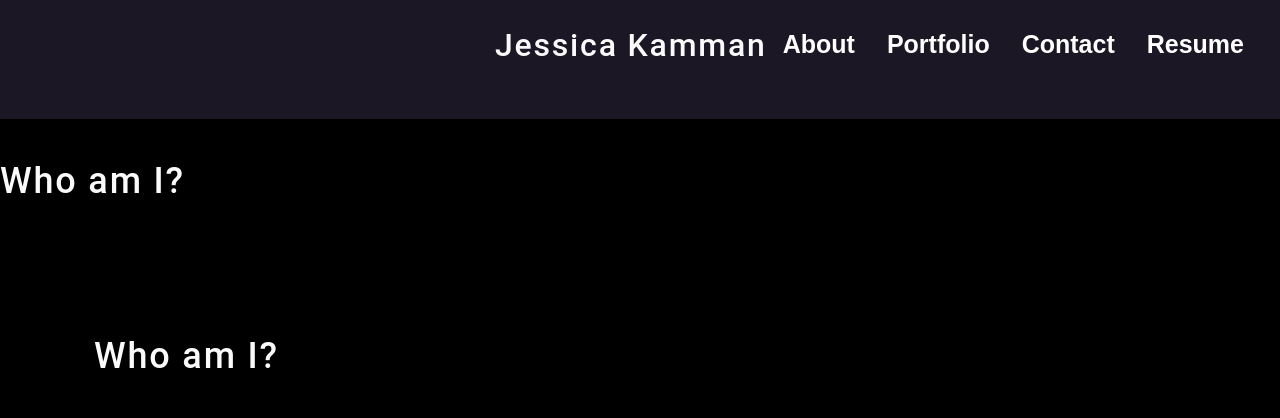
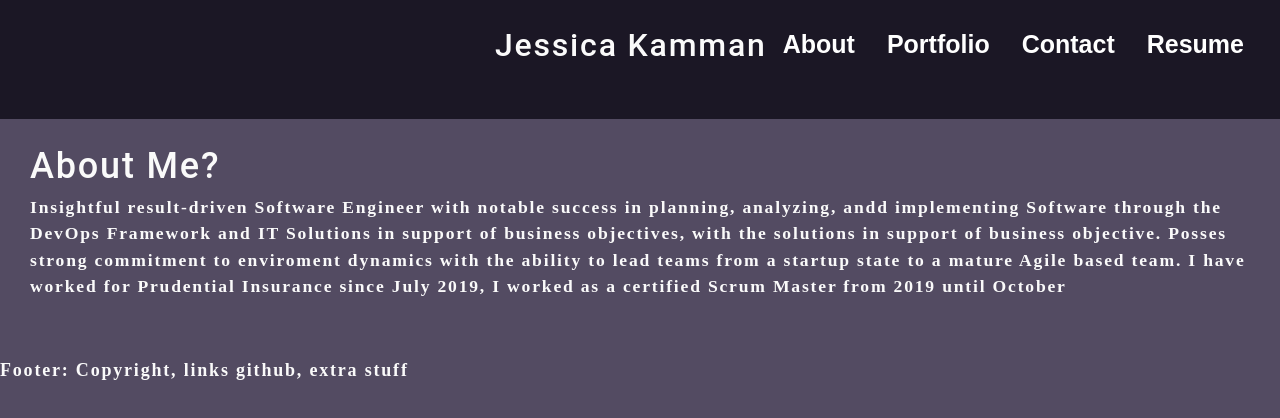
Before and after one commit to kamm8899/React-Portifolio2021, a React (Create React App) app: page / in a window 1280 px wide. Shown: the top 418 px of the page. Built offline with nearby package versions, Linux system fonts and the light colour scheme.

Commit message:
added styling to main page, and changed about me section

```diff
--- a/src/App.js
+++ b/src/App.js
@@ -1,5 +1,5 @@
 import React, {useState} from 'react';
-import logo from './logo.svg';
+
 import About from './components/About';
 import Header from './components/Header';
 import Footer from './components/Footer';
@@ -37,10 +37,12 @@ function App() {
   return (
     <div>
         <Header setCount = {setCount}></Header>
+
+        <main className="mainPage">
         {renderPage()}
-        <main>
-          <About></About>
         </main>
+
+        <Footer></Footer>
     </div>
   );
 }
--- a/src/components/About/index.js
+++ b/src/components/About/index.js
@@ -2,9 +2,17 @@ import React from 'react';
 
 function About() {
   return (
-    <section className="my-5">
-    <h1 id="about">Who am I?</h1>
+
+    <section className="mx-5">
+      <div className= "img-headshot">
+    <h1 id="about">About Me?</h1>
+    <p>Insightful result-driven Software Engineer with notable success in planning, analyzing, andd implementing Software through the DevOps Framework and IT Solutions in support of business objectives, with the
+     solutions in support of business objective. Posses strong commitment to enviroment dynamics with the ability to lead teams from a startup state to a mature Agile based team.
+
+     I have worked for Prudential Insurance since July 2019, I worked as a certified Scrum Master from 2019 until October </p>
+     </div>
   </section>
+
   );
 }
 
--- /dev/null
+++ b/src/components/Header/Header.module.css
@@ -0,0 +1,3 @@
+.header{
+ color: red;
+}
--- a/src/index.css
+++ b/src/index.css
@@ -1,5 +1,9 @@
 * {
   box-sizing: border-box;
+}
+
+:root{
+  background-color: #534B62;
 }
 body {
   margin: 0;
@@ -19,7 +23,7 @@ code {
 
 header{
   padding: 20px;
-  background-color: #1B1725;
+  background-color: #1B1725 !important;
   display: flex;
   /*ensures that the name and the menu is seperated*/
   justify-content: right;
@@ -63,10 +67,12 @@ code {
   font-family: source-code-pro, Menlo, Monaco, Consolas, 'Courier New',
     monospace;
 }
-main {
+.main {
+
 	margin: 0 auto;
 	max-width: 90%;
   padding: 50px 30px;
+  background-color: #534B62;
 }
 :root {
   --secondary: #F3A847;
@@ -79,6 +85,17 @@ main {
   --spacing-two: calc(1rem);
   --spacing-five: calc(2.5rem);
 
+}
+.mainPage{
+padding: 20px 30px 40px;
+display: flex;
+flex-direction: column;
+justify-content: space-around
+}
+.mainPage p{
+  display: flex;
+  flex-direction: column;
+  justify-content: center;
 }
 
 
@@ -94,7 +111,6 @@ body {
   line-height: 1.5;
   font-size: 18px;
   letter-spacing: .1em;
-  background: var(--dark);
   color: var(--light);
   font-family: 'Poiret One', cursive;
 
```
Also changed, not shown: src/assets/images/Headshot.jpeg (added).
